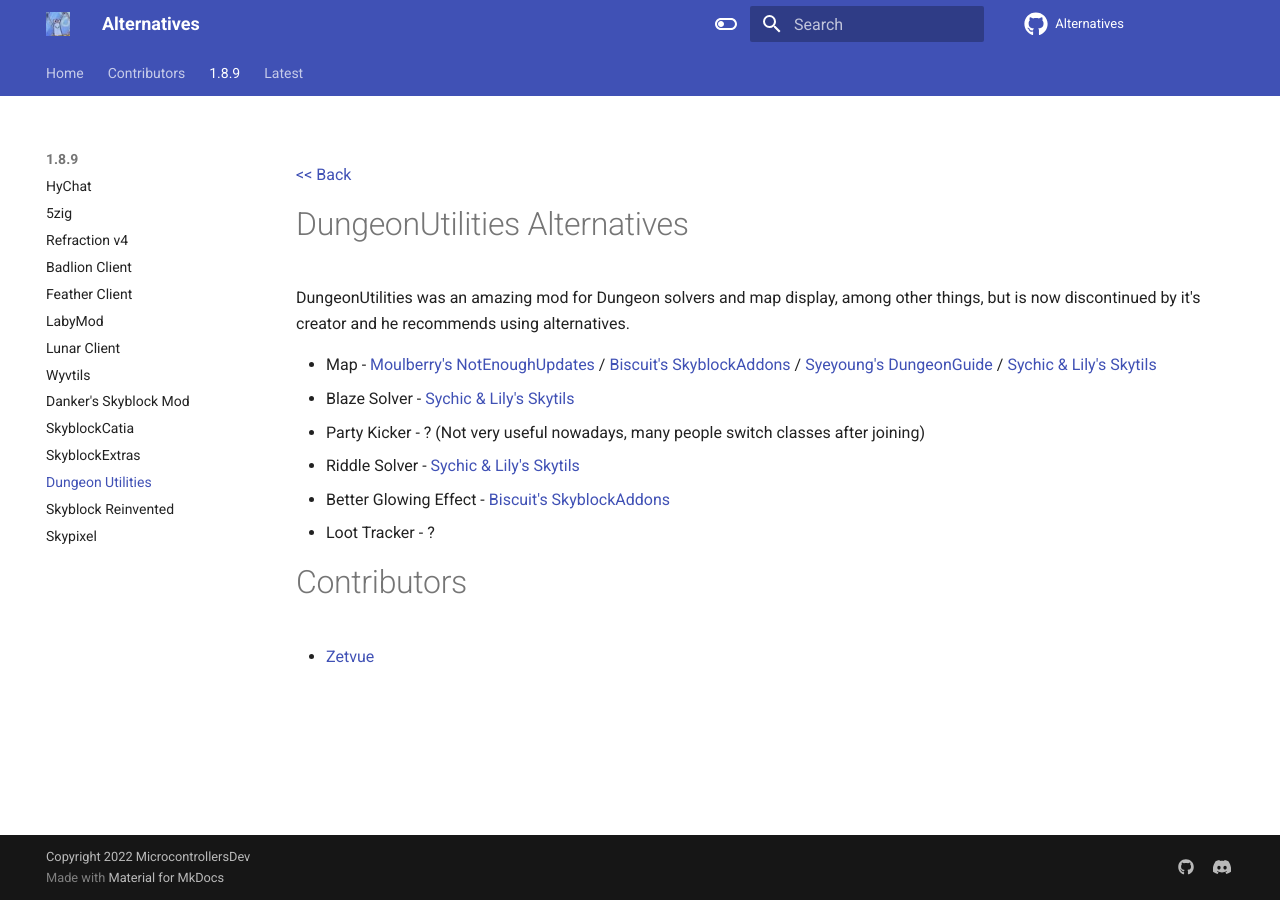
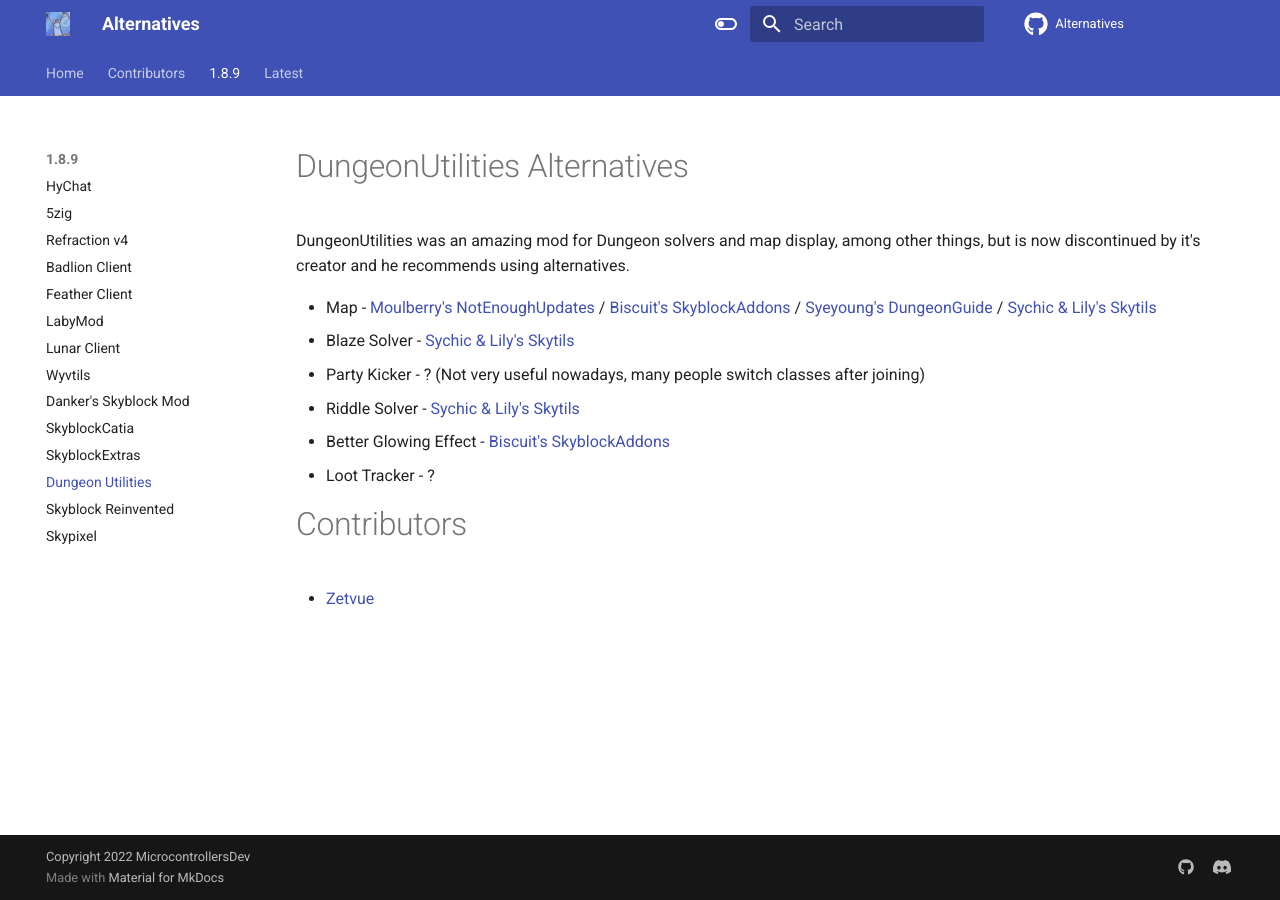
Before and after one commit to MicrocontrollersDev/Alternatives, an MkDocs documentation site: the page built from docs/1.8.9/dungeon_utilities.md, in a window 1280 px wide. Built offline with MkDocs 1.6.1 and Material for MkDocs 9.7.7, drawn with Linux system fonts in a browser that asks for light colours; comment, search, counter and statistics services are not loaded.

Commit message:
Format dungeon_utilities.md.

```diff
--- a/docs/1.8.9/dungeon_utilities.md
+++ b/docs/1.8.9/dungeon_utilities.md
@@ -1,16 +1,17 @@
-[<< Back](README.md)
+# DungeonUtilities Alternatives
+DungeonUtilities was an amazing
+mod for Dungeon solvers and map
+display, among other things, but
+is now discontinued by it's
+creator and he recommends using alternatives.
 
-# DungeonUtilities Alternatives
-
-DungeonUtilities was an amazing mod for Dungeon solvers and map display, among other things, but is now discontinued by it's creator and he recommends using alternatives.
-
-- Map - [Moulberry's NotEnoughUpdates](https://github.com/Moulberry/NotEnoughUpdates/latest) / [Biscuit's SkyblockAddons](https://github.com/BiscuitDevelopment/SkyblockAddons/releases/latest) / [Syeyoung's DungeonGuide](https://github.com/Dungeons-Guide/Skyblock-Dungeons-Guide/releases/latest) / [Sychic & Lily's Skytils](https://github.com/Skytils/SkytilsMod/releases/latest)
-- Blaze Solver - [Sychic & Lily's Skytils](https://github.com/Skytils/SkytilsMod/releases/latest)
-- Party Kicker - ? (Not very useful nowadays, many people switch classes after joining)
-- Riddle Solver - [Sychic & Lily's Skytils](https://github.com/Skytils/SkytilsMod/releases/latest)
-- Better Glowing Effect - [Biscuit's SkyblockAddons](https://github.com/BiscuitDevelopment/SkyblockAddons/releases/latest)
-- Loot Tracker - ?
+* Map - [Moulberry's NotEnoughUpdates](https://github.com/Moulberry/NotEnoughUpdates/latest) / [Biscuit's SkyblockAddons](https://github.com/BiscuitDevelopment/SkyblockAddons/releases/latest) / [Syeyoung's DungeonGuide](https://github.com/Dungeons-Guide/Skyblock-Dungeons-Guide/releases/latest) / [Sychic & Lily's Skytils](https://github.com/Skytils/SkytilsMod/releases/latest)
+* Blaze Solver - [Sychic & Lily's Skytils](https://github.com/Skytils/SkytilsMod/releases/latest)
+* Party Kicker - ? (Not very useful nowadays, many people switch classes after joining)
+* Riddle Solver - [Sychic & Lily's Skytils](https://github.com/Skytils/SkytilsMod/releases/latest)
+* Better Glowing Effect - [Biscuit's SkyblockAddons](https://github.com/BiscuitDevelopment/SkyblockAddons/releases/latest)
+* Loot Tracker - ?
 
 # Contributors
 
-- [Zetvue](https://zetvue.carrd.co)
+* [Zetvue](https://zetvue.carrd.co)
```
